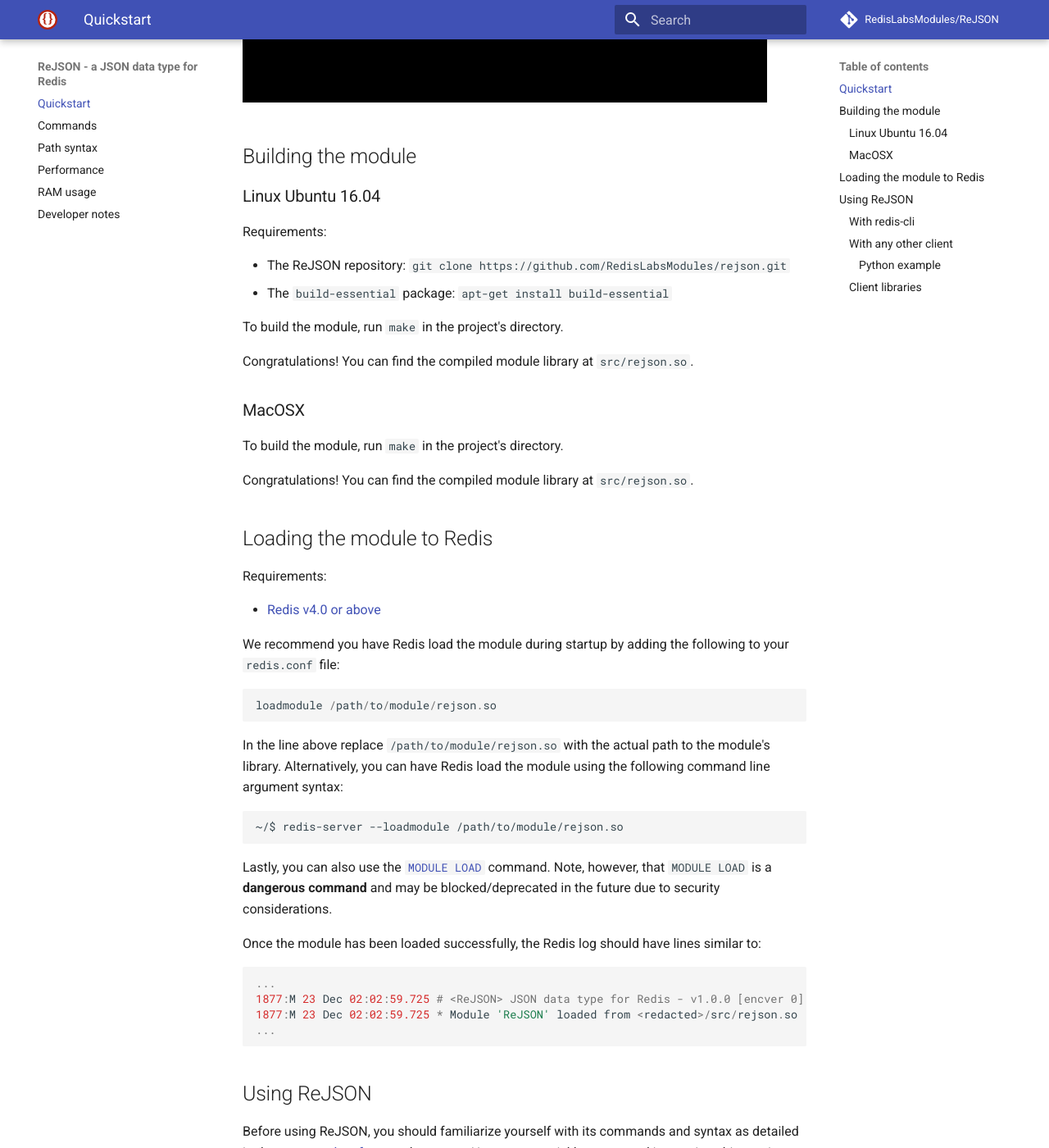
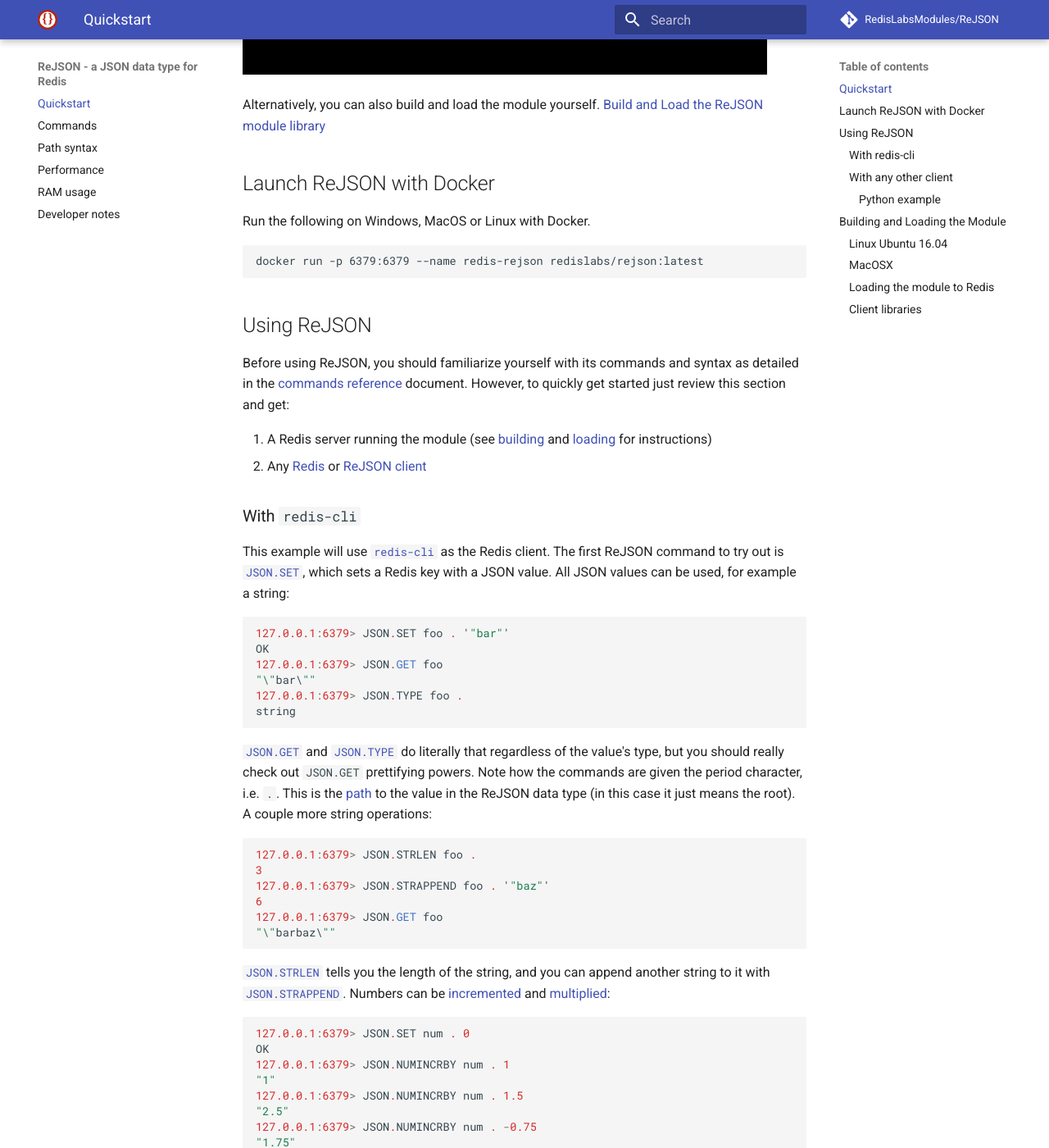
Before and after one commit to RedisJSON/RedisJSON, an MkDocs documentation site: the page built from docs/index.md, in a window 1280 px wide and 1400 px high, scrolled down 944 px. Shown: the whole window at 82% size. Built offline with MkDocs 1.6.1 and Material for MkDocs 9.7.7, drawn with Linux system fonts in a browser that asks for light colours; comment, search, counter and statistics services are not loaded; old or Windows-style settings are respelled for this version of MkDocs; some of the changed text lies outside the part shown.

Commit message:
removed beta quality comment, added docker based quickstart.

````diff
--- a/docs/index.md
+++ b/docs/index.md
@@ -14,58 +14,18 @@
 
 ## Quickstart
 
-1.  [Build the ReJSON module library](#building-the-module)
-1.  [Load ReJSON to Redis](#loading-the-module-to-redis)
+1.  [Launch ReJSON with Docker](#launch-rejson-with-docker)
 1.  [Use it from **any** Redis client](#using-rejson), e.g.:
 
 ![ReJSON with `redis-cli`](images/demo.gif)
 
-## Building the module
+Alternatively, you can also build and load the module yourself. [Build and Load the ReJSON module library](#building-and-loading-the-module)
 
-### Linux Ubuntu 16.04
 
-Requirements:
-
-* The ReJSON repository: `git clone https://github.com/RedisLabsModules/rejson.git`
-* The `build-essential` package: `apt-get install build-essential`
-
-To build the module, run `make` in the project's directory.
-
-Congratulations! You can find the compiled module library at `src/rejson.so`.
-
-### MacOSX
-
-To build the module, run `make` in the project's directory.
-
-Congratulations! You can find the compiled module library at `src/rejson.so`.
-
-## Loading the module to Redis
-
-Requirements:
-
-* [Redis v4.0 or above](http://redis.io/download)
-
-We recommend you have Redis load the module during startup by adding the following to your `redis.conf` file:
-
+## Launch ReJSON with Docker
+Run the following on Windows, MacOS or Linux with Docker.
 ```
-loadmodule /path/to/module/rejson.so
-```
-
-In the line above replace `/path/to/module/rejson.so` with the actual path to the module's library. Alternatively, you can have Redis load the module using the following command line argument syntax:
-
-```bash
-~/$ redis-server --loadmodule /path/to/module/rejson.so
-```
-
-Lastly, you can also use the [`MODULE LOAD`](http://redis.io/commands/module-load) command. Note, however, that `MODULE LOAD` is a **dangerous command** and may be blocked/deprecated in the future due to security considerations.
-
-Once the module has been loaded successfully, the Redis log should have lines similar to:
-
-```
-...
-1877:M 23 Dec 02:02:59.725 # <ReJSON> JSON data type for Redis - v1.0.0 [encver 0]
-1877:M 23 Dec 02:02:59.725 * Module 'ReJSON' loaded from <redacted>/src/rejson.so
-...
+docker run -p 6379:6379 --name redis-rejson redislabs/rejson:latest
 ```
 
 ## Using ReJSON
@@ -187,6 +147,56 @@
 reply = json.loads(r.execute_command('JSON.GET', 'doc'))
 ```
 
+
+## Building and Loading the Module
+
+### Linux Ubuntu 16.04
+
+Requirements:
+
+* The ReJSON repository: `git clone https://github.com/RedisLabsModules/rejson.git`
+* The `build-essential` package: `apt-get install build-essential`
+
+To build the module, run `make` in the project's directory.
+
+Congratulations! You can find the compiled module library at `src/rejson.so`.
+
+### MacOSX
+
+To build the module, run `make` in the project's directory.
+
+Congratulations! You can find the compiled module library at `src/rejson.so`.
+
+### Loading the module to Redis
+
+Requirements:
+
+* [Redis v4.0 or above](http://redis.io/download)
+
+We recommend you have Redis load the module during startup by adding the following to your `redis.conf` file:
+
+```
+loadmodule /path/to/module/rejson.so
+```
+
+In the line above replace `/path/to/module/rejson.so` with the actual path to the module's library. Alternatively, you can have Redis load the module using the following command line argument syntax:
+
+```bash
+~/$ redis-server --loadmodule /path/to/module/rejson.so
+```
+
+Lastly, you can also use the [`MODULE LOAD`](http://redis.io/commands/module-load) command. Note, however, that `MODULE LOAD` is a **dangerous command** and may be blocked/deprecated in the future due to security considerations.
+
+Once the module has been loaded successfully, the Redis log should have lines similar to:
+
+```
+...
+1877:M 23 Dec 02:02:59.725 # <ReJSON> JSON data type for Redis - v1.0.0 [encver 0]
+1877:M 23 Dec 02:02:59.725 * Module 'ReJSON' loaded from <redacted>/src/rejson.so
+...
+```
+
+
 ### Client libraries
 
 Some languages have client libraries that provide support for ReJSON's commands:
````
Also changed, not shown: README.md (+1 -3 lines).
